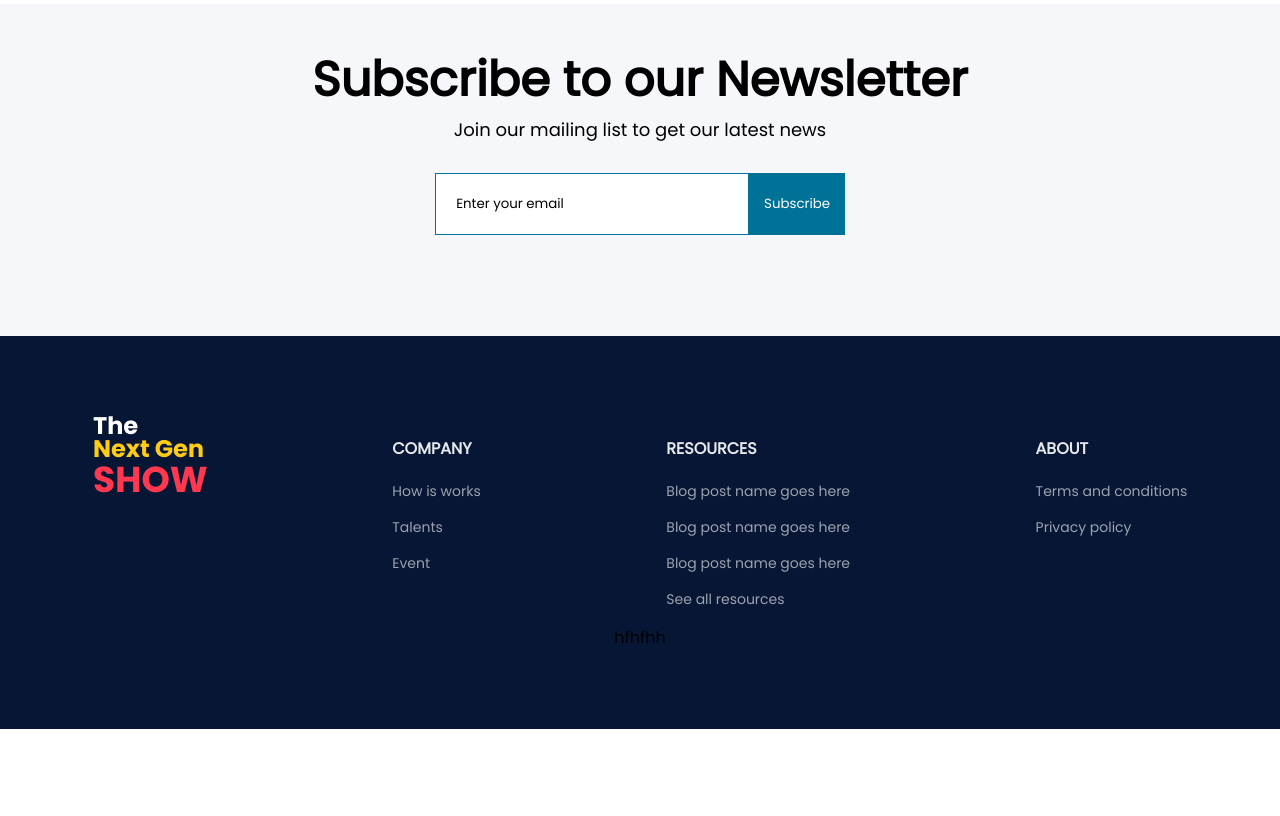
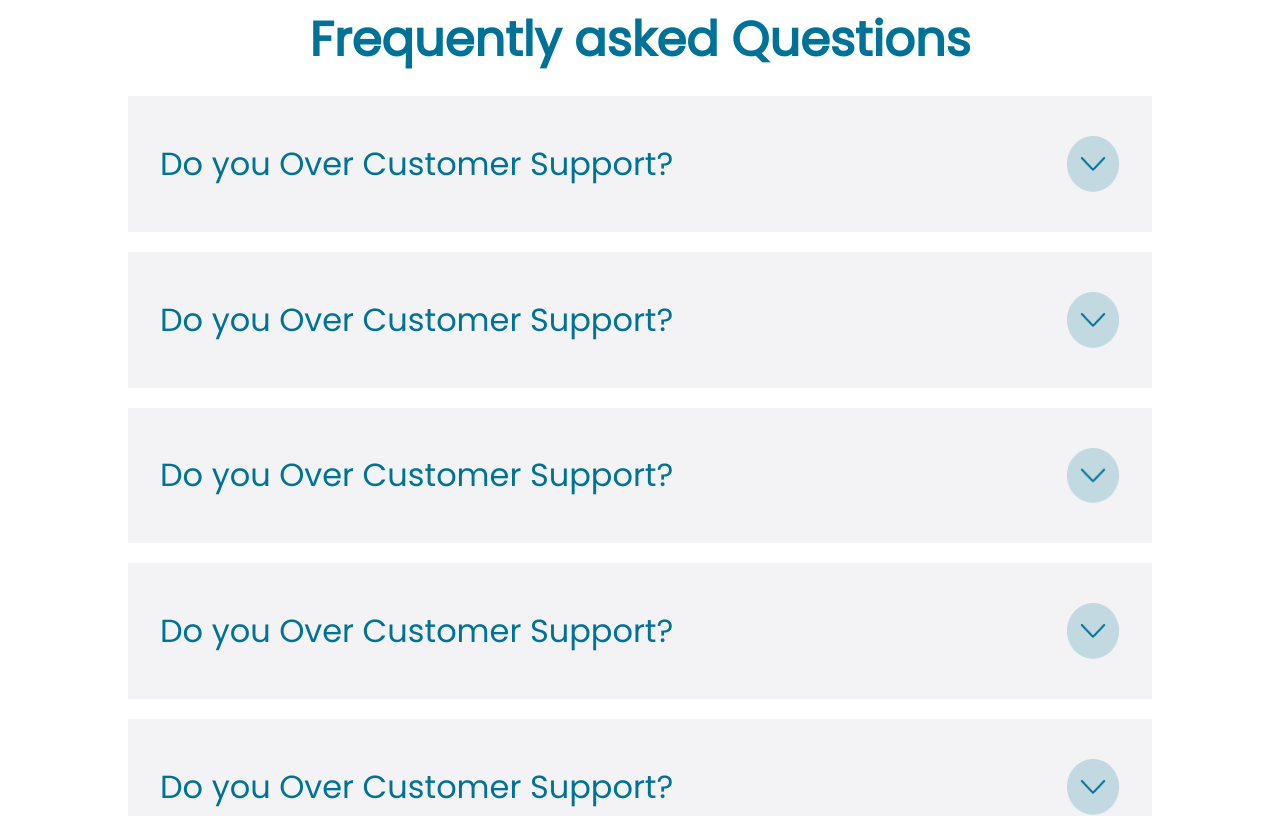
Before and after one commit to Bola-Kadiri/next-gen-show, a React (Create React App) app: page /faq in a window 1280 px wide. Shown: the part 1600-2416 px from the top of the page. Before the commit the page ends 2329 px from the top, so only its background shows below. Built offline with nearby package versions, Linux system fonts and the light colour scheme.

Commit message:
faq page css

```diff
--- a/src/pages/Faq.js
+++ b/src/pages/Faq.js
@@ -1,6 +1,9 @@
 import React from 'react'
 import "../styles/Faq.css"
 import { CiSearch } from 'react-icons/ci';
+import down from "../asset/down.png"
+import finder from "../asset/finder.png"
+import { Link } from 'react-router-dom';
 
 const Faq = () => {
   return (
@@ -11,7 +14,7 @@ const Faq = () => {
          <div className='bg-faq-overlay'>
               <div className='faq-container'>
                    <div className='faq-content'>
-                       <h1>How can we help you</h1>
+                       <h1>How can we help you?</h1>
                         <div className='search-box'>
                              <CiSearch style={{fontSize: "30px"}}/>
                              <input type="search" placeholder='Search for answers'/>
@@ -74,7 +77,53 @@ const Faq = () => {
     </div>
     <div className='question'>
          <div className='question-content'>
-              <div></div>
+              <h3>Frequently asked Questions</h3>
+              <div className='question-section'>
+                   <div className='question-card'>
+                        <p>Do you Over Customer Support?</p>
+                        <img src={down} alt={down}/>
+                   </div>
+                   <div className='question-card'>
+                        <p>Do you Over Customer Support?</p>
+                        <img src={down} alt={down}/>
+                   </div>
+                   <div className='question-card'>
+                        <p>Do you Over Customer Support?</p>
+                        <img src={down} alt={down}/>
+                   </div>
+                   <div className='question-card'>
+                        <p>Do you Over Customer Support?</p>
+                        <img src={down} alt={down}/>
+                   </div>
+                   <div className='question-card'>
+                        <p>Do you Over Customer Support?</p>
+                        <img src={down} alt={down}/>
+                   </div>
+                   <div className='question-card'>
+                        <p>Do you Over Customer Support?</p>
+                        <img src={down} alt={down}/>
+                   </div>
+                   <div className='question-card'>
+                        <p>Do you Over Customer Support?</p>
+                        <img src={down} alt={down}/>
+                   </div>
+                   <div className='question-card'>
+                        <p>Do you Over Customer Support?</p>
+                        <img src={down} alt={down}/>
+                   </div>
+                   <div className='question-card'>
+                        <p>Do you Over Customer Support?</p>
+                        <img src={down} alt={down}/>
+                   </div>
+              </div>
+         </div>
+    </div>
+    <div className='find-section'>
+         <div className='find-section-content'>
+              <h3>Didn’t find what you are looking for?</h3>
+              <p>Our Team is active to attend to your email</p>
+              <img src={finder} alt={finder}/>
+              <Link to="/contact"><button>Contact Us</button></Link>
          </div>
     </div>
     </React.Fragment>
--- a/src/styles/About.css
+++ b/src/styles/About.css
@@ -34,6 +34,9 @@
      display: flex;
      justify-content: center;
      align-items: center;
+  }
+  .about-content h1{
+   font-size: 64px;
   }
   .vission{
    width: 100%;
--- a/src/styles/Faq.css
+++ b/src/styles/Faq.css
@@ -37,6 +37,7 @@
   }
   .faq-content h1{
    margin-bottom: 20px;
+   font-size: 64px;
   }
 .search-box{
    background-color: #D9D9D9;
@@ -108,3 +109,82 @@
    width: 100%;
    color: #051534;
   }
+  .question{
+   width: 100%;
+   min-height: 40vh;
+  }
+  .question-content{
+   width: 100%;
+   display: flex;
+   flex-direction: column;
+   justify-content: center;
+   align-items: center;
+
+  }
+  .question-content h3{
+   text-align: center;
+   font-size: 48px;
+   color: #017297;
+  }
+
+  .question-section{
+   width: 80%;
+
+  }
+  .question-card{
+   width: 100%;
+   height: 135.75px;
+   display: flex;
+   justify-content: space-between;
+   align-items: center;
+   margin: 20px 0px;
+   background-color: #F3F3F5;
+  }
+  .question-card p{
+   padding-left: 2px;
+   margin-left: 30px;
+   font-size: 32px;
+   color: #017297;
+  }
+  .question-card img{
+   width: 56.11px;
+   height: 55.75px;
+   padding-right: 2px;
+   margin-right: 30px;
+  }
+  .find-section{
+   width: 100%;
+   height: 420px;
+   display: flex;
+   justify-content: center;
+   align-items: center;
+   padding-top: 40px;
+  }
+
+  .find-section-content{
+   width: 80%;
+   display: flex;
+   flex-direction: column;
+   justify-content: center;
+   align-items: center;
+  }
+  .find-section-content h3{
+   font-size: 48px;
+   color: #017297;
+   margin-bottom: 10px;
+  }
+  .find-section-content p{
+   font-size: 28px;
+   margin-bottom: 20px;
+  }
+  .find-section img{
+   margin-bottom: 20px;
+  }
+  .find-section-content a button{
+   width: 193px;
+   height: 63px;
+   background-color: #017297;
+   border: none;
+   font-size: 16px;
+   color: #fff;
+  }
```
Also changed, not shown: src/asset/down.png (added), src/asset/finder.png (added).
